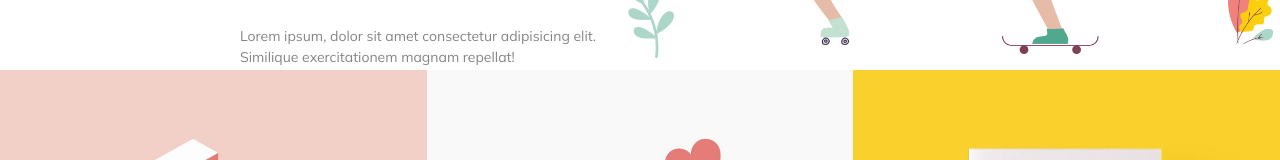
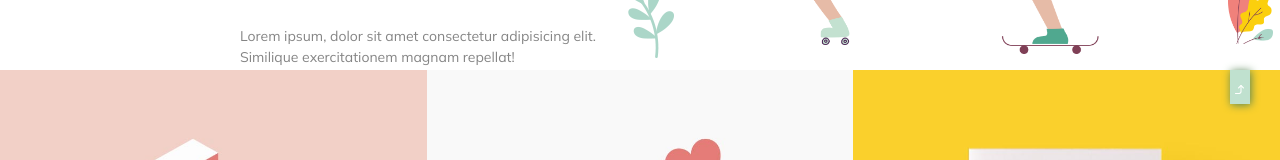
Before and after one commit to FrancescoCesari97/proj-html-vuejs, a Vue app: page / in a window 1280 px wide. Shown: the part 354-514 px from the top of the page. Built offline with nearby package versions, Linux system fonts and the light colour scheme; a web font is replaced by a local one.

Commit message:
Aggiunto pulsante per ritornare a inizio pagina

```diff
--- a/src/components/Main components/AppHeroSection.vue
+++ b/src/components/Main components/AppHeroSection.vue
@@ -201,7 +201,7 @@ export default{
     },
 
      computed:{
-      activeParagra() {
+      activeParagrah() {
       return this.Paragraphs[this.activeParagraph];
     },
     },
@@ -227,7 +227,18 @@ export default{
     changeSlide(index) {
 
       this.activeParagraph = index;
-    }
+    },
+
+    scrollTop() {
+          window.scrollTo({
+            top: 0,
+            behavior: 'smooth'
+          });
+    },
+
+
+
+
 
     }
 
@@ -306,6 +317,10 @@ export default{
     </div>
 
 
+    <div @click="scrollTop" class="arrow-top ">
+
+        <img  src="/assets/svg/svg-8.svg" alt="">
+    </div>
 
 
 
@@ -507,7 +522,17 @@ export default{
     cursor: pointer;
 }
 
+.arrow-top{
 
+    background-color: #c0e1cf;
+    position:fixed;
+    width: 20px;
+    right: 30px;
+    z-index: 1;
+    padding: 5px ;
+    box-shadow: 1px 1px 8px rgb(85, 131, 85);
+    cursor: pointer;
+}
 
 
 </style>
```
